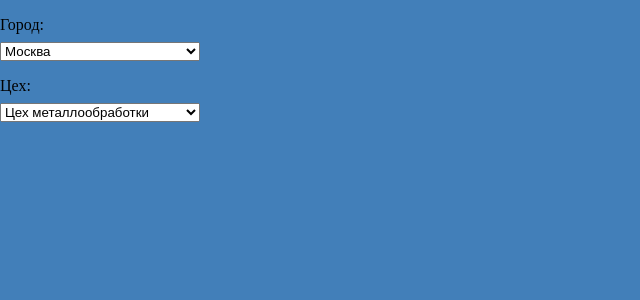
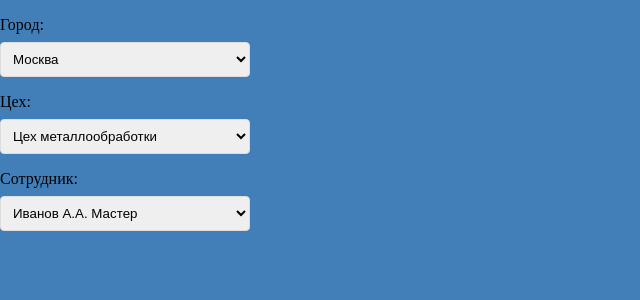
Before and after one commit to WarGhost132/sgs-test-task, a Vue app in the folder vue/: page /#/ in a window 1280 px wide. Shown: the top 300 px of the page, without its empty margins (0-640 px from the left). Built offline with nearby package versions, Linux system fonts and the light colour scheme.

Commit message:
add entity employee

```diff
--- a/vue/src/app/providers/store.ts
+++ b/vue/src/app/providers/store.ts
@@ -22,3 +22,6 @@ export * from '@/entities/city'
 
 // Departments
 export * from '@/entities/department'
+
+// Employess
+export * from '@/entities/employee'
--- a/vue/src/entities/city/model/index.ts
+++ b/vue/src/entities/city/model/index.ts
@@ -1 +1 @@
-export * from './store'
+export { useCityStore } from './store'
--- a/vue/src/entities/department/model/index.ts
+++ b/vue/src/entities/department/model/index.ts
@@ -1,3 +1 @@
-export * from './store'
-export * from './types'
-export * from './api'
+export { useDepartmentStore } from './store'
--- /dev/null
+++ b/vue/src/entities/employee/index.ts
@@ -0,0 +1 @@
+export * from './model'
--- /dev/null
+++ b/vue/src/entities/employee/model/api/index.ts
@@ -0,0 +1 @@
+export { mockEmployees } from './mockData'
--- /dev/null
+++ b/vue/src/entities/employee/model/api/mockData.ts
@@ -0,0 +1,8 @@
+import type { Employees } from "../types";
+
+export const mockEmployees: Employees = [
+  { id: '1', departmentId: '1', name: 'Иванов А.А.', position: 'Мастер' },
+  { id: '2', departmentId: '1', name: 'Петров Б.Б.', position: 'Слесарь' },
+  { id: '3', departmentId: '2', name: 'Сидоров В.В.', position: 'Инженер' },
+  { id: '4', departmentId: '3', name: 'Кузнецова Г.Д.', position: 'Технолог' }
+]
--- /dev/null
+++ b/vue/src/entities/employee/model/index.ts
@@ -0,0 +1 @@
+export { useEmployeeStore } from './store'
--- /dev/null
+++ b/vue/src/entities/employee/model/store.ts
@@ -0,0 +1,40 @@
+import { defineStore } from "pinia";
+import { computed, ref } from "vue";
+import type { Employees } from "./types";
+import { mockEmployees } from "./api";
+
+export const useEmployeeStore = defineStore('employees', () => {
+  const employees = ref<Employees>([])
+  const isLoading = ref(false)
+  const error = ref<string | null>(null)
+
+  const getByDepartmentId = computed(() => (deptId: string) => {
+    return employees.value.filter(e => e.departmentId === deptId)
+  })
+
+  const getById = (id: string) => {
+    return employees.value.find(e => e.id === id)
+  }
+
+  const loadEmployees = async () => {
+    try {
+      isLoading.value = true
+      employees.value = mockEmployees
+    } catch (err) {
+      error.value = err instanceof Error ? err.message : 'Unknown error'
+    } finally {
+      isLoading.value = false
+    }
+  }
+
+  return {
+    employees,
+    isLoading,
+    error,
+
+    getByDepartmentId,
+
+    getById,
+    loadEmployees
+  }
+})
--- /dev/null
+++ b/vue/src/entities/employee/model/types.ts
@@ -0,0 +1,8 @@
+export interface Employee {
+  id: string
+  departmentId: string
+  name: string
+  position: string
+}
+
+export type Employees = Employee[]
--- a/vue/src/pages/auth/index.vue
+++ b/vue/src/pages/auth/index.vue
@@ -1,32 +1,46 @@
 <script setup lang="ts">
 import { storeToRefs } from 'pinia'
-import { computed, onMounted, ref } from 'vue'
-import { useCityStore, useDepartmentStore } from '@stores'
+import { computed, onMounted, ref, watch } from 'vue'
+import { useCityStore, useDepartmentStore, useEmployeeStore } from '@stores'
 
 const cityStore = useCityStore()
 const departmentStore = useDepartmentStore()
+const employeeStore = useEmployeeStore()
+
+const selectedCityId = ref('')
+const selectedDeptId = ref('')
+
+onMounted(async () => {
+  await Promise.all([
+    cityStore.loadCities(),
+    departmentStore.loadDepartments(),
+    employeeStore.loadEmployees()
+  ])
+  if (cities.value.length) selectedCityId.value = cities.value[0].id
+})
 
 const { cities, isLoading: cityLoading, error: cityError } = storeToRefs(cityStore)
-const { isLoading: deptLoading, error: deptError } = storeToRefs(departmentStore)
+const { isLoading: deptLoading, error: deptError, getByCityId: getDeptsByCity } = storeToRefs(departmentStore)
+const { isLoading: empLoading, error: empError, getByDepartmentId: getEmpsByDept } = storeToRefs(employeeStore)
 
-const selectedCityId = ref('')
+const filteredDepartments = computed(() =>
+  selectedCityId.value ? getDeptsByCity.value(selectedCityId.value) : []
+)
 
-onMounted(async () => {
-  await cityStore.loadCities()
-  await departmentStore.loadDepartments()
+const filteredEmployees = computed(() =>
+  selectedDeptId.value ? getEmpsByDept.value(selectedDeptId.value) : []
+)
 
-  if (cities.value.length > 0) {
-    selectedCityId.value = cities.value[0].id
+watch(filteredDepartments, (depts) => {
+  if (depts.length > 0) {
+    selectedDeptId.value = depts[0].id
+  } else {
+    selectedDeptId.value = ''
   }
 })
 
-const filteredDepartments = computed(() => {
-  if (!selectedCityId.value) return []
-  return departmentStore.getByCityId(selectedCityId.value)
-})
-
-const error = computed(() => cityError.value || deptError.value)
-const isLoading = computed(() => cityLoading.value || deptLoading.value)
+const error = computed(() => cityError.value || deptError.value || empLoading.value)
+const isLoading = computed(() => cityLoading.value || deptLoading.value || empError.value)
 </script>
 
 <template>
@@ -47,7 +61,10 @@ const isLoading = computed(() => cityLoading.value || deptLoading.value)
       </select>
 
       <label>Цех:</label>
-      <select v-if="selectedCityId && filteredDepartments.length">
+      <select
+        v-model="selectedDeptId"
+        :disabled="!selectedCityId || !filteredDepartments.length"
+      >
         <option
           v-for="department in filteredDepartments"
           :key="department.id"
@@ -57,8 +74,25 @@ const isLoading = computed(() => cityLoading.value || deptLoading.value)
         </option>
       </select>
 
-      <div v-else-if="selectedCityId && !filteredDepartments.length">
-        Нет доступных цехов
+      <div v-if="selectedCityId && !filteredDepartments.length" class="hint">
+        Нет доступных цехов для выбранного города
+      </div>
+
+      <label>Сотрудник:</label>
+      <select
+        :disabled="!selectedDeptId || !filteredEmployees.length"
+      >
+        <option
+          v-for="employee in filteredEmployees"
+          :key="employee.id"
+          :value="employee.id"
+        >
+          {{ employee.name }} {{ employee.position }}
+        </option>
+      </select>
+
+      <div v-if="selectedDeptId && !filteredEmployees.length" class="hint">
+        Нет доступных сотрудников в выбранном цехе
       </div>
     </div>
   </div>
@@ -67,13 +101,27 @@ const isLoading = computed(() => cityLoading.value || deptLoading.value)
 <style scoped>
 .error {
   color: red;
+  margin-bottom: 1rem;
+}
+.hint {
+  color: #666;
+  font-size: 0.9rem;
+  margin-top: 0.25rem;
 }
 label {
   display: block;
   margin-top: 1rem;
+  font-weight: 500;
 }
 select {
   margin-top: 0.5rem;
-  min-width: 200px;
+  min-width: 250px;
+  padding: 0.5rem;
+  border: 1px solid #ddd;
+  border-radius: 4px;
+}
+select:disabled {
+  opacity: 0.7;
+  background-color: #f5f5f5;
 }
 </style>
```
